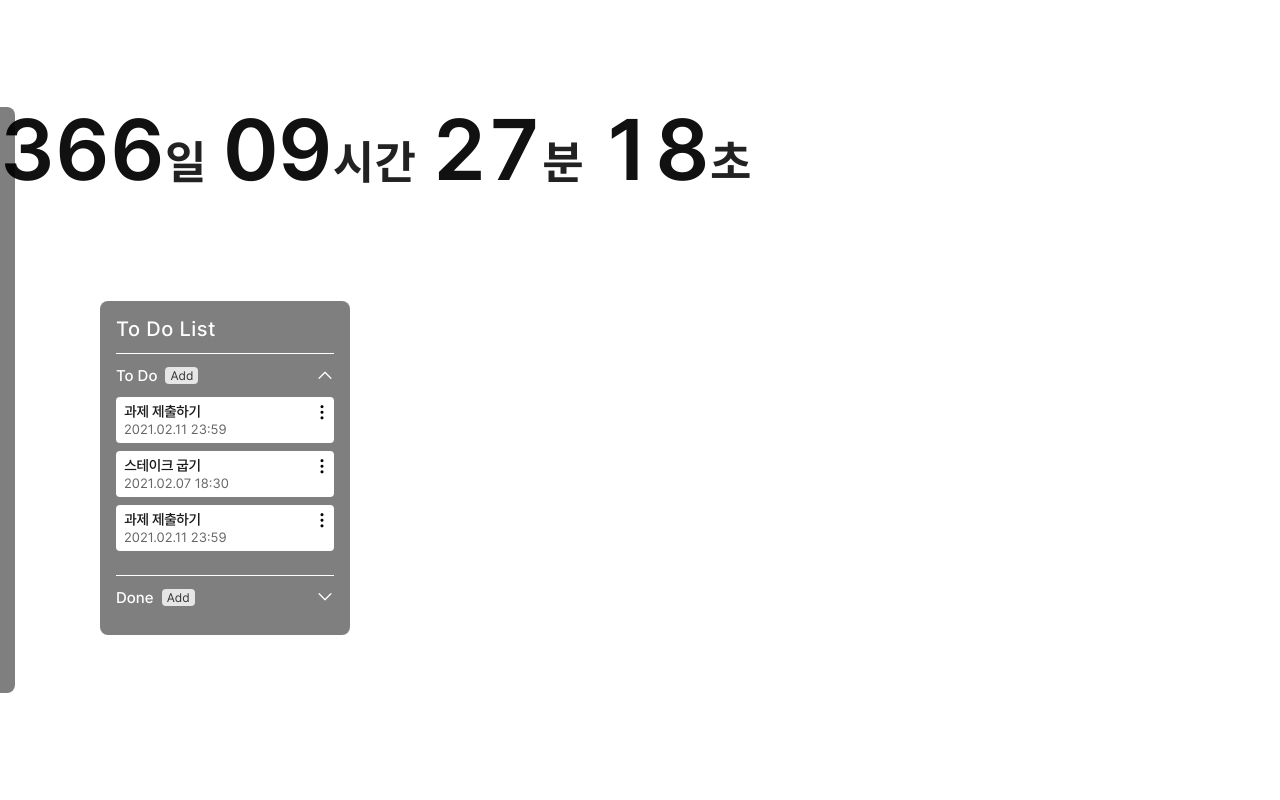
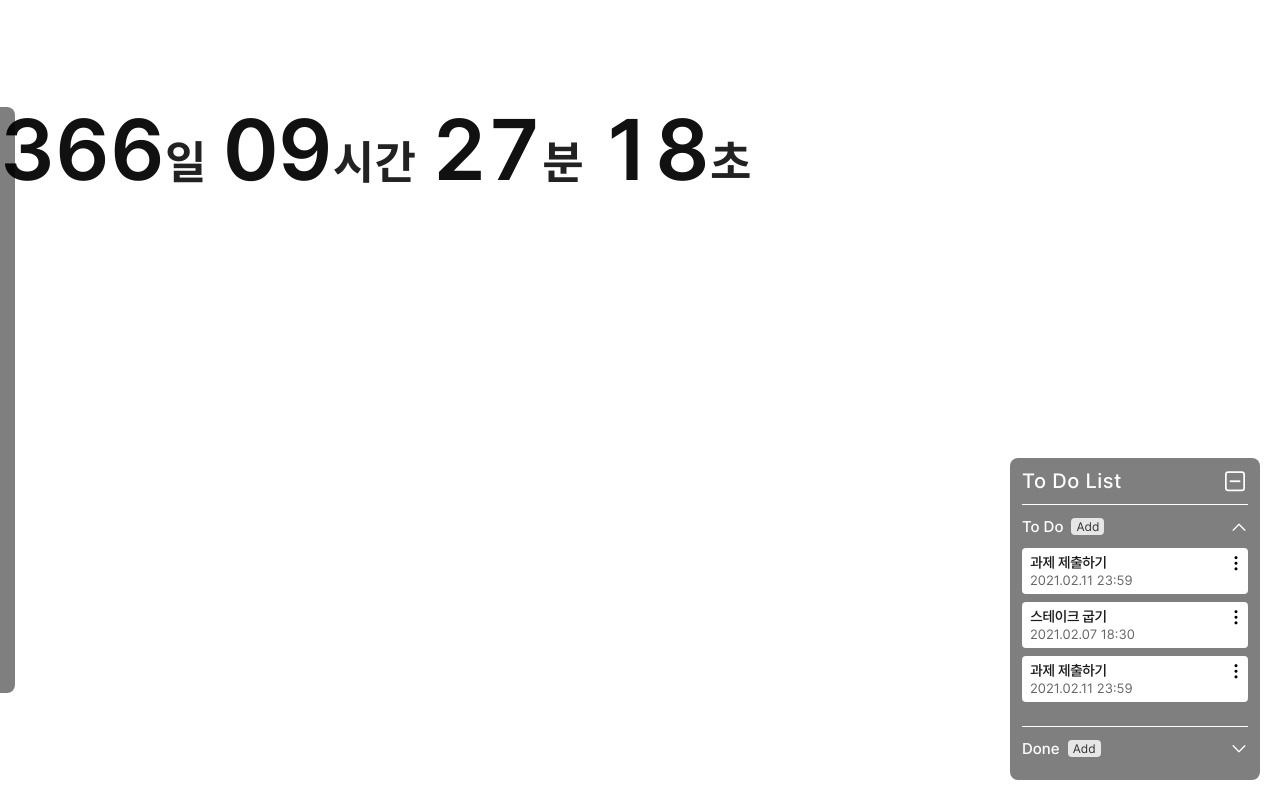
Before and after one commit to payw-org/ttock-ttack, a React app: page / in a window 1280 px wide. Built offline with nearby package versions, Linux system fonts and the light colour scheme.

Commit message:
[#11] feat : TodoContainer에 토글버튼 추가

```diff
--- a/src/components/TodoContainer/index.tsx
+++ b/src/components/TodoContainer/index.tsx
@@ -12,16 +12,23 @@ export const TodoContainer: React.FC<TodoContainerProps> = ({
   todoSectionList,
 }) => {
   const [isShowTodo, setIsShowTodo] = useState(isShow)
+  const toggleContainer = () => {
+    setIsShowTodo(!isShowTodo)
+  }
 
   return (
-    <div className="todo-container" data-component="">
-      <div
-        className="row between title-wrapper"
-        onClick={() => {
-          setIsShowTodo(!isShowTodo)
-        }}
-      >
+    <div
+      className={'todo-container ' + (isShowTodo ? 'minus' : 'plus')}
+      data-component=""
+    >
+      <div className="row between title-wrapper">
         <div className="title">To Do List</div>
+        <i className="f7-icons plus" onClick={toggleContainer}>
+          plus_square
+        </i>
+        <i className="f7-icons minus" onClick={toggleContainer}>
+          minus_square
+        </i>
       </div>
       <div className={'section-container ' + (!isShowTodo ? 'dp-none' : '')}>
         {todoSectionList.map((todoSection) => (
--- a/src/components/TodoContainer/style.scss
+++ b/src/components/TodoContainer/style.scss
@@ -1,12 +1,38 @@
 @use '@/style/package' as *;
 
 .todo-container[data-component] {
+  position: absolute;
+  right: 2rem;
+  bottom: 2rem;
   background-color: rgba($color-black, 0.5);
-  padding: 1.6rem;
+  padding: 1rem 1.2rem;
   width: 25rem;
   overflow-y: auto;
   border-radius: 0.8rem;
-  margin-left: 10rem; //FIXME
+
+  &.plus {
+    i {
+      &.plus {
+        display: block;
+      }
+
+      &.minus {
+        display: none;
+      }
+    }
+  }
+
+  &.minus {
+    i {
+      &.plus {
+        display: none;
+      }
+
+      &.minus {
+        display: block;
+      }
+    }
+  }
 
   > .title-wrapper {
     user-select: none;
@@ -19,12 +45,19 @@
       letter-spacing: 0.025em;
       color: $color-white;
     }
+
+    i {
+      color: $color-white;
+      font-size: 2.6rem;
+      cursor: pointer;
+      user-select: none;
+    }
   }
 
   .section-container {
     display: grid;
     grid-template-columns: 1fr;
-    margin-top: 1.2rem;
+    margin-top: 1rem;
 
     .todo-section {
       padding-top: 1.2rem;
```
